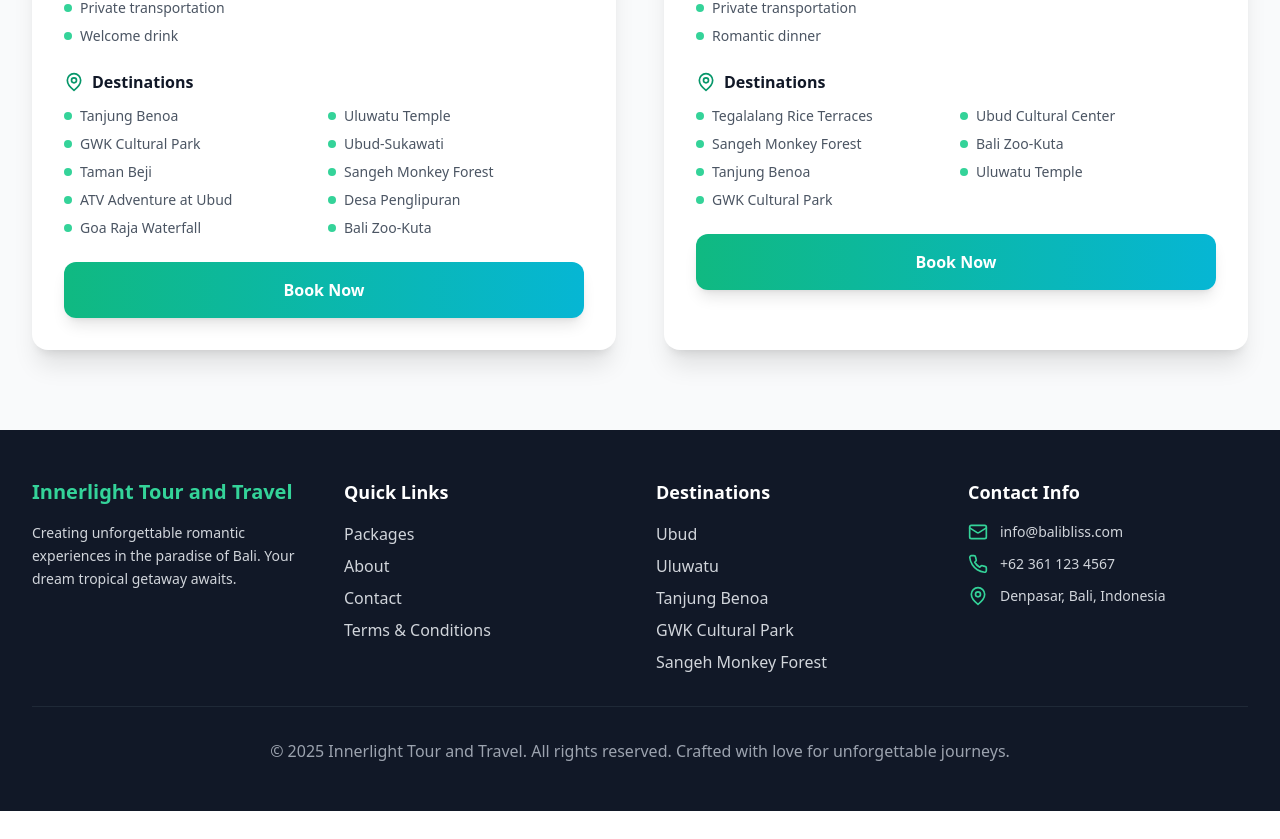
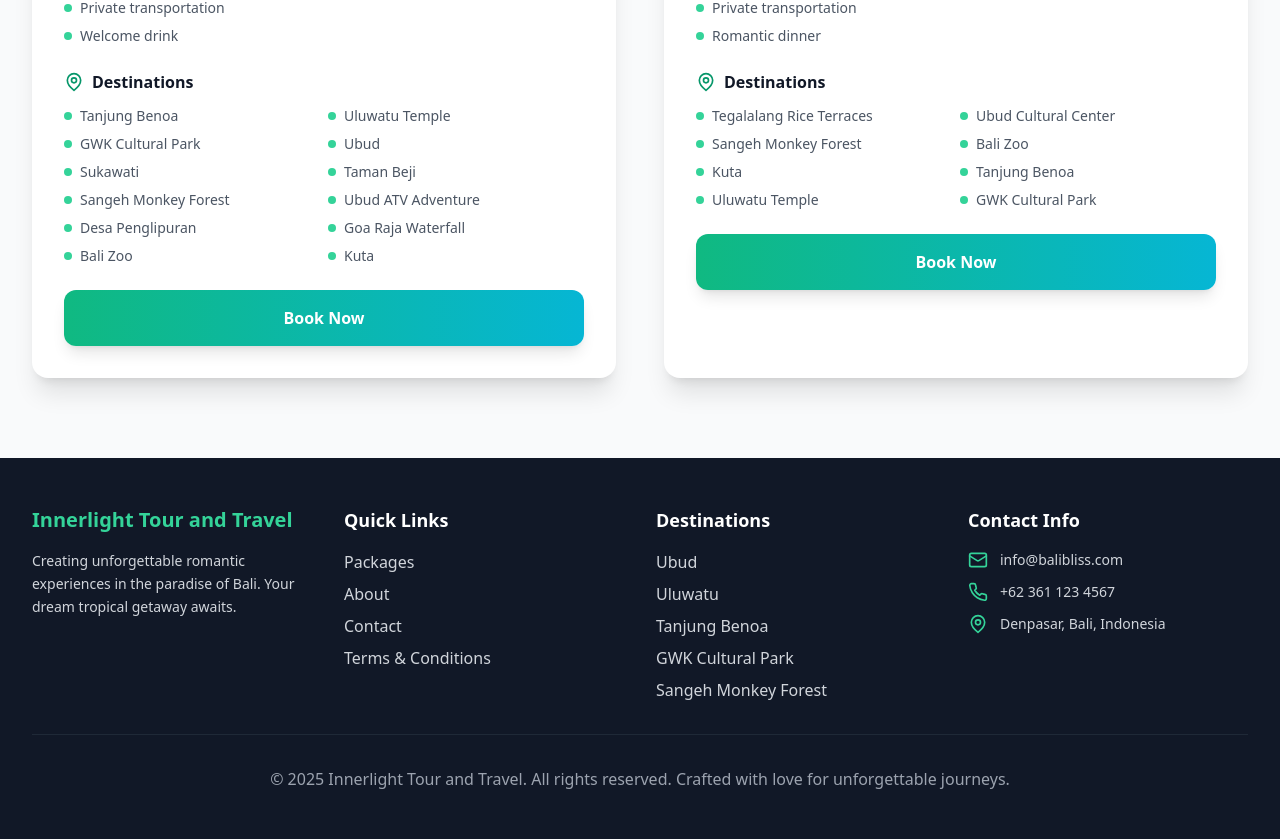
Before and after one commit to achjoox/innerlight, a React (Vite) app: page / in a window 1280 px wide. Shown: the part 1778-2617 px from the top of the page. Before the commit the page ends 2589 px from the top, so only its background shows below. Built offline with nearby package versions, Linux system fonts and the light colour scheme.

Commit message:
Change minor text in packages

```diff
--- a/src/components/Packages.tsx
+++ b/src/components/Packages.tsx
@@ -58,13 +58,15 @@ const Packages: React.FC<PackageProps> = ({ onBookNow }) => {
         "Tanjung Benoa",
         "Uluwatu Temple",
         "GWK Cultural Park",
-        "Ubud-Sukawati",
+        "Ubud",
+        "Sukawati",
         "Taman Beji",
         "Sangeh Monkey Forest",
-        "ATV Adventure at Ubud",
+        "Ubud ATV Adventure",
         "Desa Penglipuran",
         "Goa Raja Waterfall",
-        "Bali Zoo-Kuta"
+        "Bali Zoo",
+        "Kuta"
       ],
       highlights: [
         "Private temple ceremonies",
@@ -108,7 +110,8 @@ const Packages: React.FC<PackageProps> = ({ onBookNow }) => {
         "Tegalalang Rice Terraces",
         "Ubud Cultural Center",
         "Sangeh Monkey Forest",
-        "Bali Zoo-Kuta",
+        "Bali Zoo",
+        "Kuta",
         "Tanjung Benoa",
         "Uluwatu Temple",
         "GWK Cultural Park"
```
